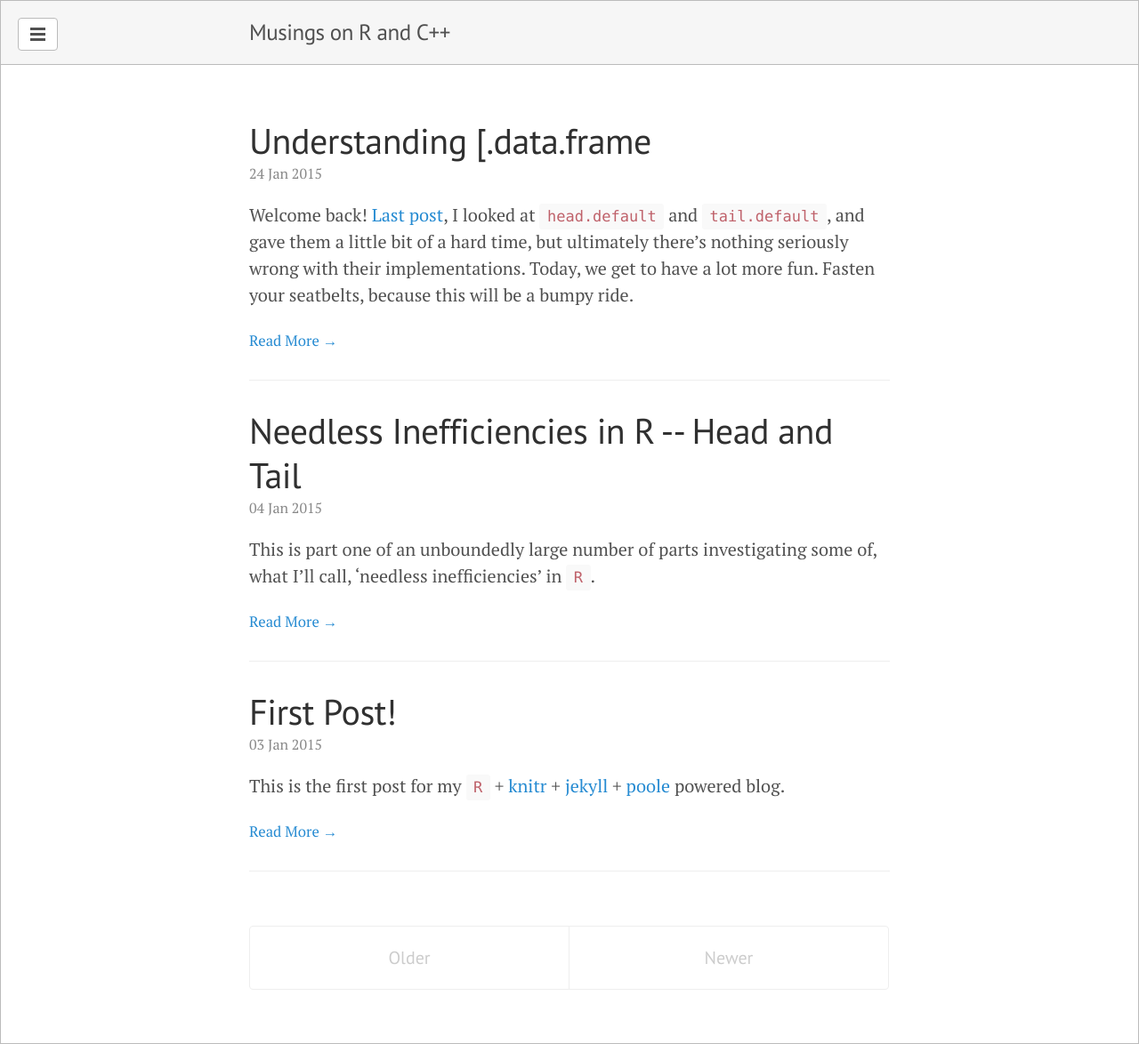
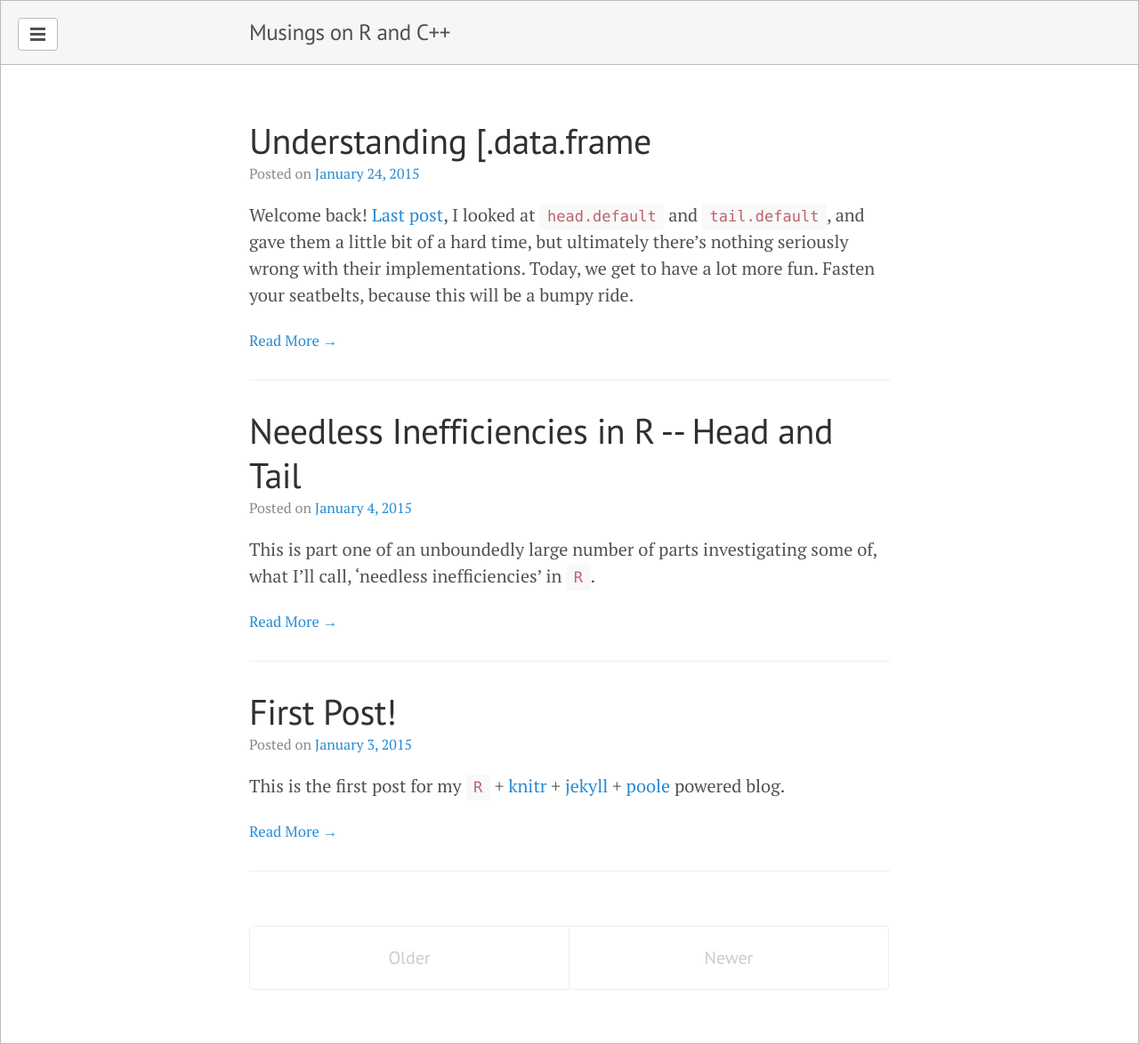
Before and after one commit to kevinushey/blog, a Jekyll site: the page built from index.html, in a window 1280 px wide. Shown: the whole page at 89% size. Built offline with Jekyll 4.4.1, drawn with Linux system fonts in a browser that asks for light colours; the list of posts is cut into pages by our own code; comment, search, counter and statistics services are not loaded.

```diff
--- a/_layouts/post.html
+++ b/_layouts/post.html
@@ -7,7 +7,7 @@
     <h1 class="post-title">{{ page.title }}</h1>
   </a>
   <span class="post-date">
-    Posted on <a href="{{ site.baseurl }}{{ post.url }}">{{ page.date | date: "%B %-d, %Y" }}</a>.
+    Posted on <a href="{{ site.baseurl }}{{ post.url }}">{{ page.date | date: "%B %-d, %Y" }}</a>
   </span>
   <hr class="post-separator">
   {{ content }}
--- a/index.html
+++ b/index.html
@@ -12,7 +12,9 @@
       </a>
     </h1>
 
-    <span class="post-date">{{ post.date | date_to_string }}</span>
+  <span class="post-date">
+    Posted on <a href="{{ site.baseurl }}{{ post.url }}">{{ post.date | date: "%B %-d, %Y" }}</a>
+  </span>
     {{ post.excerpt }}
     <a href="{{ site.baseurl }}{{ post.url }}"><small>Read More &rarr;</small></a>
 
```
